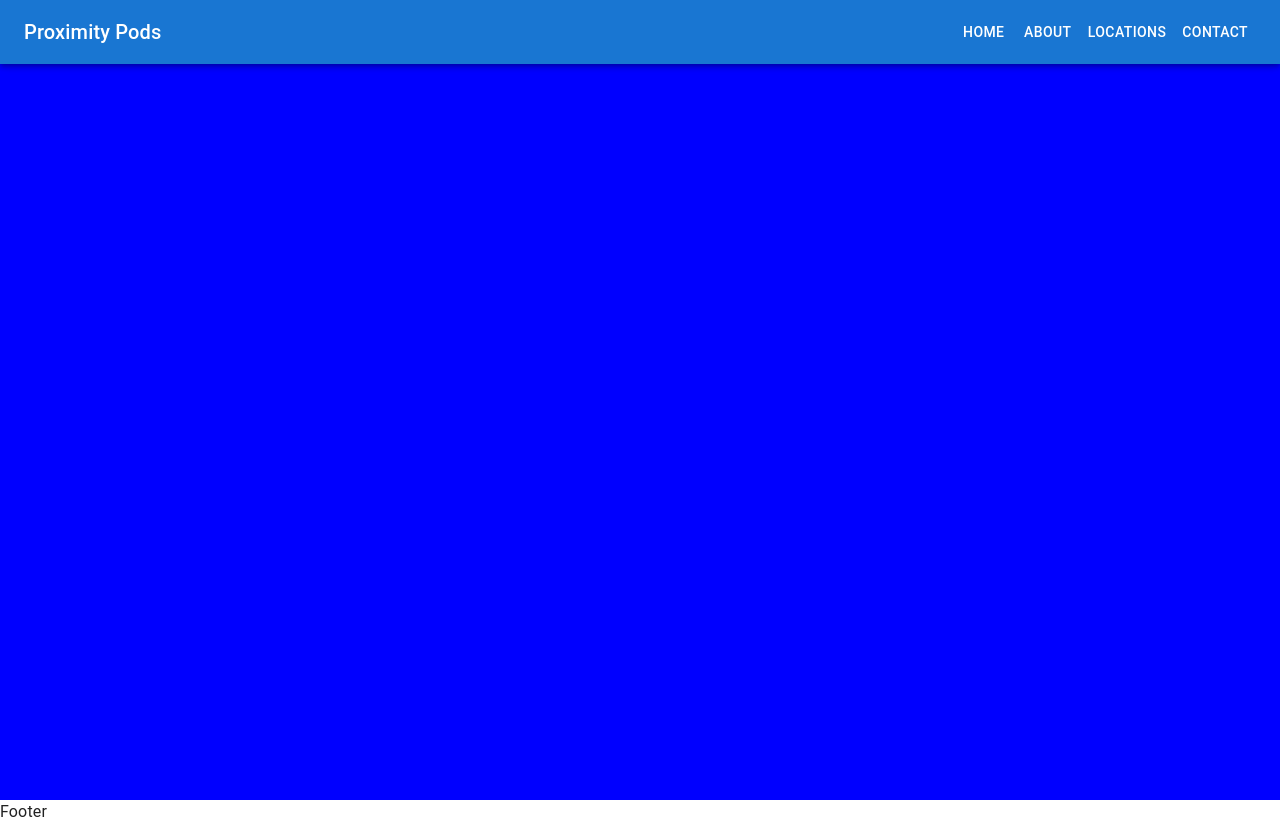
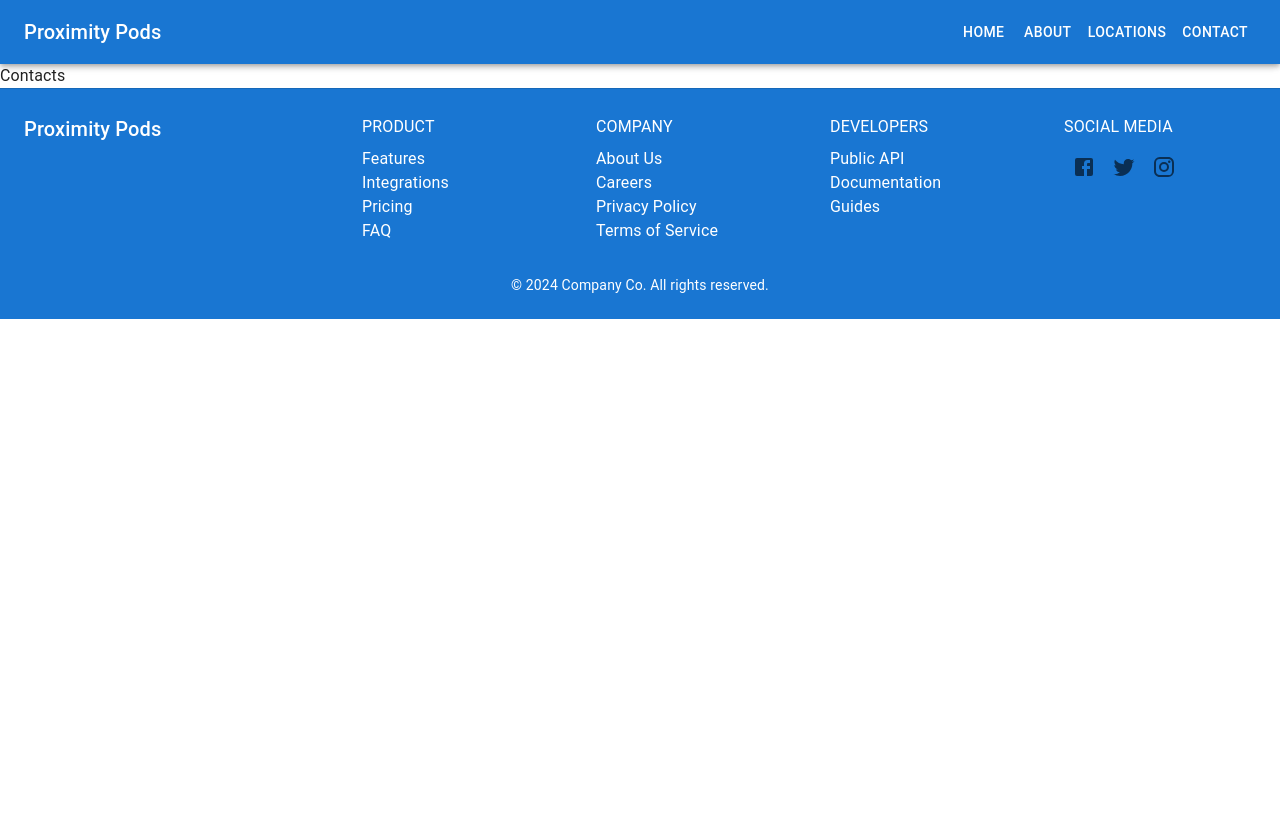
Before and after one commit to pesto-students/front-end-repo-p10-pixel-pioneers, a React (Vite) app: page /contact in a window 1280 px wide. After the commit the page ends 800 px from the top, so only its background shows below. Built offline with nearby package versions, Linux system fonts and the light colour scheme.

Commit message:
Footer Added

```diff
--- /dev/null
+++ b/src/components/Footer/index.jsx
@@ -0,0 +1,82 @@
+import * as React from 'react';
+import { Box, Grid, Link, Typography, Container, IconButton } from '@mui/material';
+import FacebookIcon from '@mui/icons-material/Facebook';
+import TwitterIcon from '@mui/icons-material/Twitter';
+import InstagramIcon from '@mui/icons-material/Instagram';
+
+// Replace these with your own social media URLs
+const socialMediaLinks = {
+    facebook: '#',
+    twitter: '#',
+    instagram: '#',
+};
+
+const Footer = () => {
+    return (
+        <Box
+            sx={{
+                bgcolor: '#1976d2',
+                color: 'text.secondary',
+                py: 3,
+                borderTop: '1px solid',
+                borderColor: 'divider',
+            }}
+        >
+            <Container maxWidth={false}>
+                <Grid container spacing={2} justifyContent="space-between">
+                    <Grid item xs={12} sm={6} md={3}>
+                        <Typography variant="h6" style={{ color: "#fff" }} gutterBottom>
+                            Proximity Pods
+                        </Typography>
+                        {/* Add your logo component or image here */}
+                    </Grid>
+                    <Grid item xs={6} sm={3} md={2}>
+                        <Typography variant="subtitle1" style={{ color: "#fff" }} gutterBottom>
+                            PRODUCT
+                        </Typography>
+                        <Link href="#" style={{ color: "#fff" }} display="block">Features</Link>
+                        <Link href="#" style={{color:"#fff"}} display="block">Integrations</Link>
+                        <Link href="#" style={{color:"#fff"}} display="block">Pricing</Link>
+                        <Link href="#" style={{color:"#fff"}} display="block">FAQ</Link>
+                    </Grid>
+                    <Grid item xs={6} sm={3} md={2}>
+                        <Typography variant="subtitle1" style={{ color: "#fff" }} gutterBottom>
+                            COMPANY
+                        </Typography>
+                        <Link href="#" style={{color:"#fff"}} display="block">About Us</Link>
+                        <Link href="#" style={{color:"#fff"}} display="block">Careers</Link>
+                        <Link href="#" style={{color:"#fff"}} display="block">Privacy Policy</Link>
+                        <Link href="#" style={{color:"#fff"}} display="block">Terms of Service</Link>
+                    </Grid>
+                    <Grid item xs={6} sm={3} md={2}>
+                        <Typography variant="subtitle1" style={{ color: "#fff" }} gutterBottom>
+                            DEVELOPERS
+                        </Typography>
+                        <Link href="#" style={{color:"#fff"}} display="block">Public API</Link>
+                        <Link href="#" style={{color:"#fff"}} display="block">Documentation</Link>
+                        <Link href="#" style={{color:"#fff"}} display="block">Guides</Link>
+                    </Grid>
+                    <Grid item xs={6} sm={3} md={2}>
+                        <Typography variant="subtitle1" style={{ color: "#fff" }} gutterBottom>
+                            SOCIAL MEDIA
+                        </Typography>
+                        <IconButton aria-label="Facebook" color="inherit" component="a" href={socialMediaLinks.facebook}>
+                            <FacebookIcon />
+                        </IconButton>
+                        <IconButton aria-label="Twitter" color="inherit" component="a" href={socialMediaLinks.twitter}>
+                            <TwitterIcon />
+                        </IconButton>
+                        <IconButton aria-label="Instagram" color="inherit" component="a" href={socialMediaLinks.instagram}>
+                            <InstagramIcon />
+                        </IconButton>
+                    </Grid>
+                </Grid>
+                <Typography variant="body2" style={{color:"#fff"}} align="center" sx={{ pt: 4 }}>
+                    © 2024 Company Co. All rights reserved.
+                </Typography>
+            </Container>
+        </Box>
+    );
+};
+
+export default Footer;
--- a/src/pages/Contact/index.jsx
+++ b/src/pages/Contact/index.jsx
@@ -2,12 +2,11 @@
 const Contact = () => {
     return (
         <>
-            <div style={{ backgroundColor: "blue", width: "100vw", height: "100vh" }}>
+            <div>
                 Contacts
             </div>
-
         </>
-    )
+        )
 }
 
 export default Contact
--- a/src/pages/Layout/index.jsx
+++ b/src/pages/Layout/index.jsx
@@ -15,6 +15,8 @@ import MenuIcon from '@mui/icons-material/Menu';
 import Toolbar from '@mui/material/Toolbar';
 import Typography from '@mui/material/Typography';
 import Button from '@mui/material/Button';
+
+import Footer from '../../components/Footer';
 
 const drawerWidth = 240;
 const navItems = ['Home', 'About', 'Locations', 'Contact'];
@@ -67,7 +69,7 @@ function DrawerAppBar(props) {
     const container = window !== undefined ? () => window().document.body : undefined;
 
     return (
-        <Box sx={{ display: 'flex' }}>
+        <Box sx={{ display: 'flex' }} marginBottom={8}>
             <CssBaseline />
             <AppBar component="nav">
                 <Toolbar>
@@ -116,12 +118,13 @@ function DrawerAppBar(props) {
         </Box>
     )
 }
+
 function Layout() {
     return (
         <>
             <div><DrawerAppBar /></div>
             <Outlet />
-            <div>Footer</div>
+            <div><Footer/></div>
         </>
     )
 }
```
